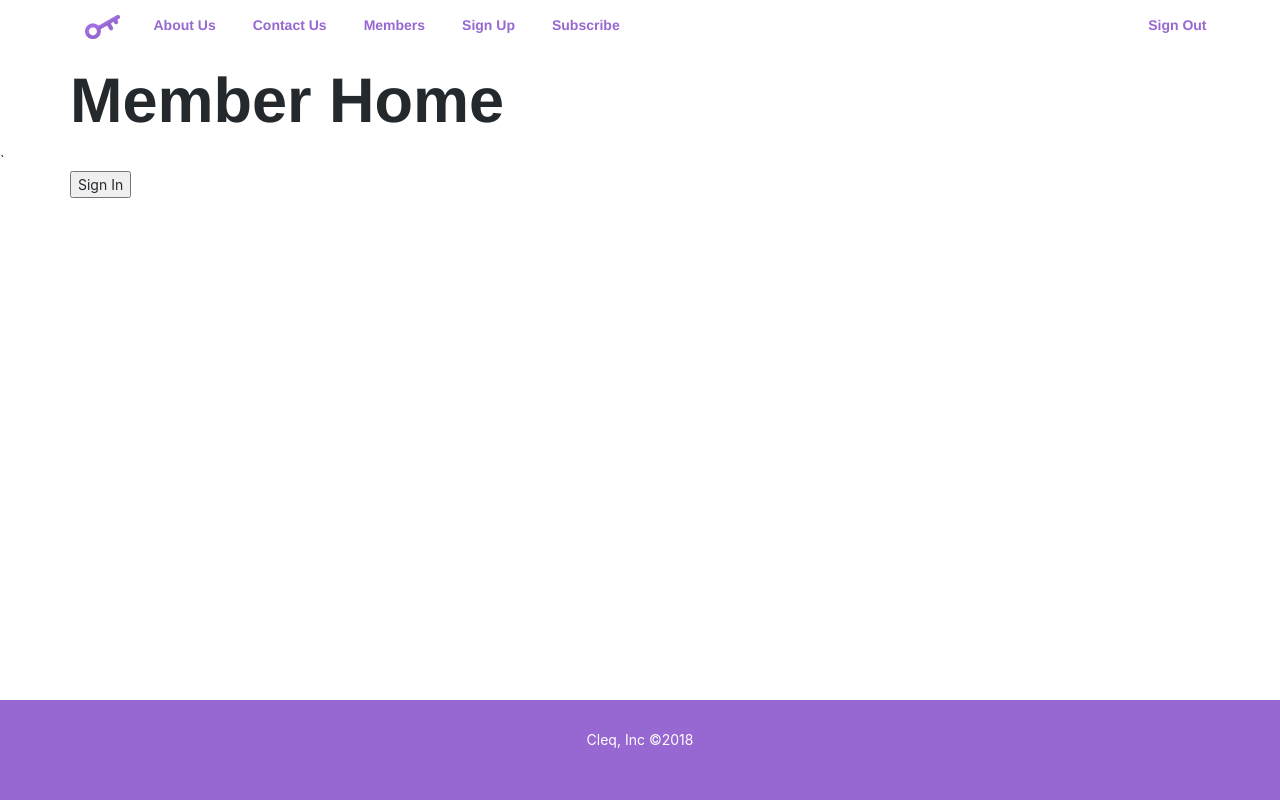
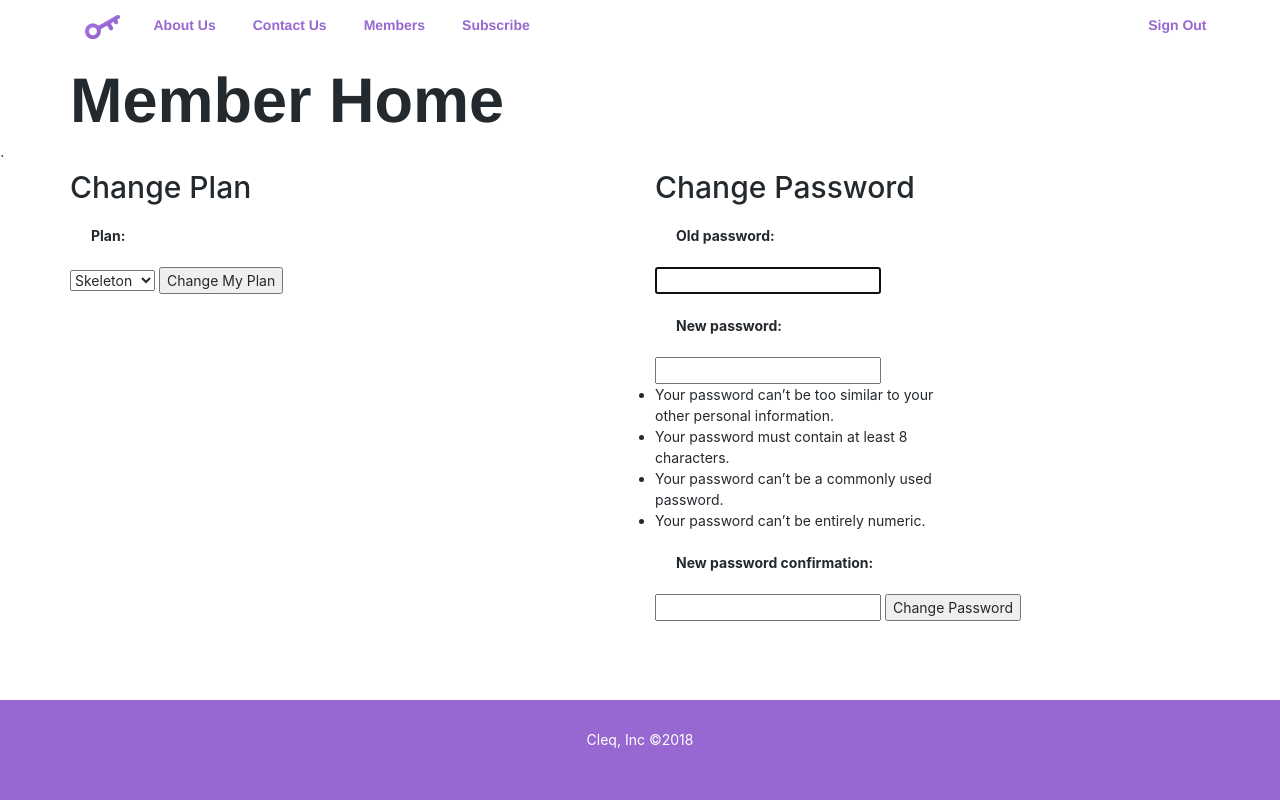
Before and after one commit to JackShort/dex, a Django app: page /member/ in a window 1280 px wide. Run offline with Django 3.2, Linux system fonts and the light colour scheme; the visitor is signed in with stand-in values (Sample User, id 1); some libraries are stand-ins or nearby versions.

Commit message:
add password and plan changing forms

```diff
--- a/landing/forms.py
+++ b/landing/forms.py
@@ -71,3 +71,11 @@ class ProfileForm(forms.ModelForm):
         if not city.isalpha():
         	raise forms.ValidationError("Please use only letters in the City box")
         return city
+
+class PlanForm(forms.ModelForm):
+    class Meta:
+        model = Profile
+        fields = ('plan', )
+
+    def __init__(self, *args, **kwargs):
+        super(PlanForm, self).__init__(*args, **kwargs)
--- a/landing/models.py
+++ b/landing/models.py
@@ -57,6 +57,12 @@ US_STATES = (
     ('WY', 'Wyoming'),
 )
 
+PLANS = (
+    ('SK', 'Skeleton'),
+    ('UN', 'Unlimited'),
+    ('MA', 'Master'),
+)
+
 # Create your models here.
 class Profile(models.Model):
 	user = models.OneToOneField(User, on_delete=models.CASCADE)
@@ -67,11 +73,13 @@ class Profile(models.Model):
 	state = models.CharField(max_length=2, choices=US_STATES)
 	zipcode = models.CharField(max_length=5)
 
-	# @receiver(post_save, sender=User)
-	# def create_user_profile(sender, instance, created, **kwargs):
-	# 	if created:
-	# 		Profile.objects.create(user=instance)
+	plan = models.CharField(max_length=2, choices=PLANS, default='SK')
 
-	# @receiver(post_save, sender=User)
-	# def save_user_profile(sender, instance, **kwargs):
-	# 	instance.profile.save()
+	@receiver(post_save, sender=User)
+	def create_user_profile(sender, instance, created, **kwargs):
+		if created:
+			Profile.objects.create(user=instance)
+
+	@receiver(post_save, sender=User)
+	def save_user_profile(sender, instance, **kwargs):
+		instance.profile.save()
--- a/landing/templates/base.html
+++ b/landing/templates/base.html
@@ -31,7 +31,6 @@
 							{% else %}
 						    <li class="nav-item"><a class="nav-link" href="{% url 'signup' %}">Sign Up</a></li>
 							{% endif %}
-						    <li class="nav-item"><a class="nav-link" href="{% url 'signup' %}">Sign Up</a></li>
                 	        <li class="nav-item"><a class="nav-link" href="{% url 'subscribe' %}">Subscribe</a></li>
 
                         </ul>
--- a/landing/templates/member.html
+++ b/landing/templates/member.html
@@ -23,10 +23,23 @@
 			</div>
 		{% endif %}
 
-		<form method="post">
-				{% csrf_token %}
-				{{ form }}
-				<button type="submit">Sign In</button>
-		</form>
+		<div class="row">
+			<div class="col-sm-6">
+				<h2>Change Plan</h2>
+				<form method="post" action="{% url 'change_plan' %}">
+						{% csrf_token %}
+						{{ plan_form }}
+						<button type="submit">Change My Plan</button>
+				</form>
+			</div>
+			<div class="col-sm-6">
+				<h2>Change Password</h2>
+				<form method="post" action="{% url 'change_password' %}">
+						{% csrf_token %}
+						{{ password_form }}
+						<button type="submit">Change Password</button>
+				</form>
+			</div>
+		</div>
 	</div>
 {% endblock %}
--- a/landing/urls.py
+++ b/landing/urls.py
@@ -12,6 +12,8 @@ urlpatterns = [
    	url(r'^pay/$', views.PayPageView.as_view(), name='pay'),
    	url(r'^member/$', views.member, name='member'),
    	url(r'^signout/$', views.signout, name='signout'),
+   	url(r'^change_password/$', views.change_password, name='change_password'),
+   	url(r'^change_plan/$', views.change_plan, name='change_plan'),
 
 
 ]
--- a/landing/views.py
+++ b/landing/views.py
@@ -1,15 +1,16 @@
 from django.http import HttpResponse
 from django.template import loader
 from django.views.generic import TemplateView
-from django.contrib.auth.forms import UserCreationForm, AuthenticationForm
+from django.contrib.auth.forms import UserCreationForm, AuthenticationForm, PasswordChangeForm
 from django.shortcuts import render, redirect
-from django.contrib.auth import login, authenticate, logout
+from django.contrib.auth import login, authenticate, logout, update_session_auth_hash
 from django.core.mail import send_mail
 from django.conf import settings
 from django.shortcuts import redirect
 from django.contrib.auth.decorators import login_required
 
-from .forms import UserForm, ProfileForm
+from .forms import UserForm, ProfileForm, PlanForm
+from .models import Profile
 
 class HomePageView(TemplateView):
     template_name = "index.html"
@@ -56,10 +57,39 @@ def signout(request):
     return redirect('home')
 
 @login_required(login_url='/signin')
+def change_password(request):
+    if request.method == 'POST':
+        form = PasswordChangeForm(request.user, request.POST)
+        if form.is_valid():
+            user = form.save()
+            update_session_auth_hash(request, user)
+
+    return redirect('member')
+
+@login_required(login_url='/signin')
+def change_plan(request):
+    if request.method == 'POST':
+        form = PlanForm(request.POST, request.user)
+        if form.is_valid():
+            new_plan = form.cleaned_data['plan']
+            request.user.profile.plan = new_plan
+            request.user.profile.save(update_fields=['plan'])
+
+    return redirect('member')
+
+
+@login_required(login_url='/signin')
 def member(request):
     template_name = "member.html"
-    if request.method == 'GET':
-        return render(request, template_name)
+    password_form = PasswordChangeForm(request.user)
+    plan_form = PlanForm(request.POST, request.user)
+    plan_form.data = plan_form.data.copy()
+    plan_form.data['plan'] = request.user.profile.plan
+
+    return render(request, template_name, {
+        'password_form': password_form,
+        'plan_form': plan_form
+    })
 
 def signup(request):
     if request.method == 'POST':
```
Also changed, not shown: landing/migrations/0003_auto_20181119_2221.py (added).
